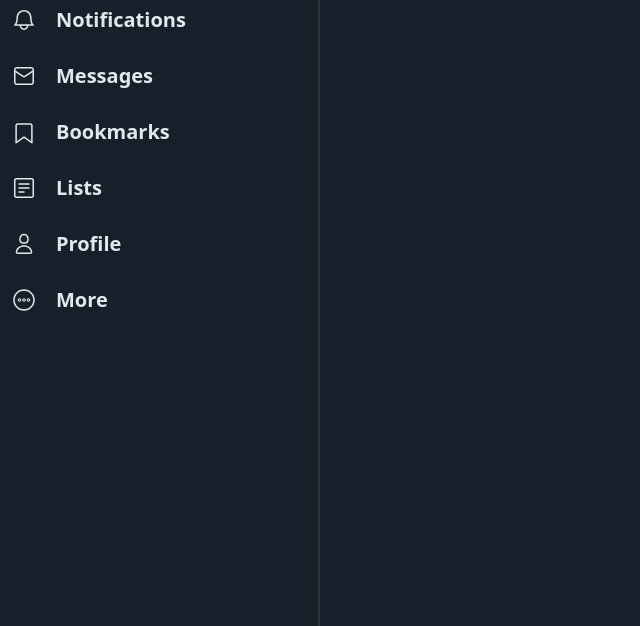
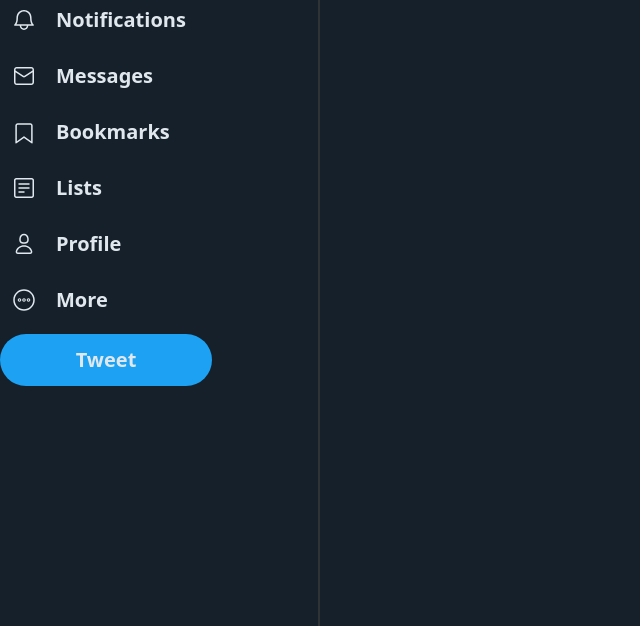
Before and after one commit to altankurt/twitter-ui-clone, a website: page index.html in a window 1280 px wide. Shown: the part 174-800 px from the top of the page, without its empty margins (0-640 px from the left). Drawn offline with Linux system fonts and the light colour scheme.

Commit message:
feat: add tweet button to navbar section

```diff
--- a/index.html
+++ b/index.html
@@ -82,6 +82,14 @@
               </div>
             </a>
           </nav>
+          <!-- tweet-button -->
+          <button
+            class="my-1 w-8/12 rounded-full bg-brandColor py-3 px-8 text-textColor hover:bg-brandHoverColor"
+          >
+            <a href="#">
+              <span>Tweet</span>
+            </a>
+          </button>
         </div>
     </div>
   </body>
```
Also changed, not shown: css/output.css.
